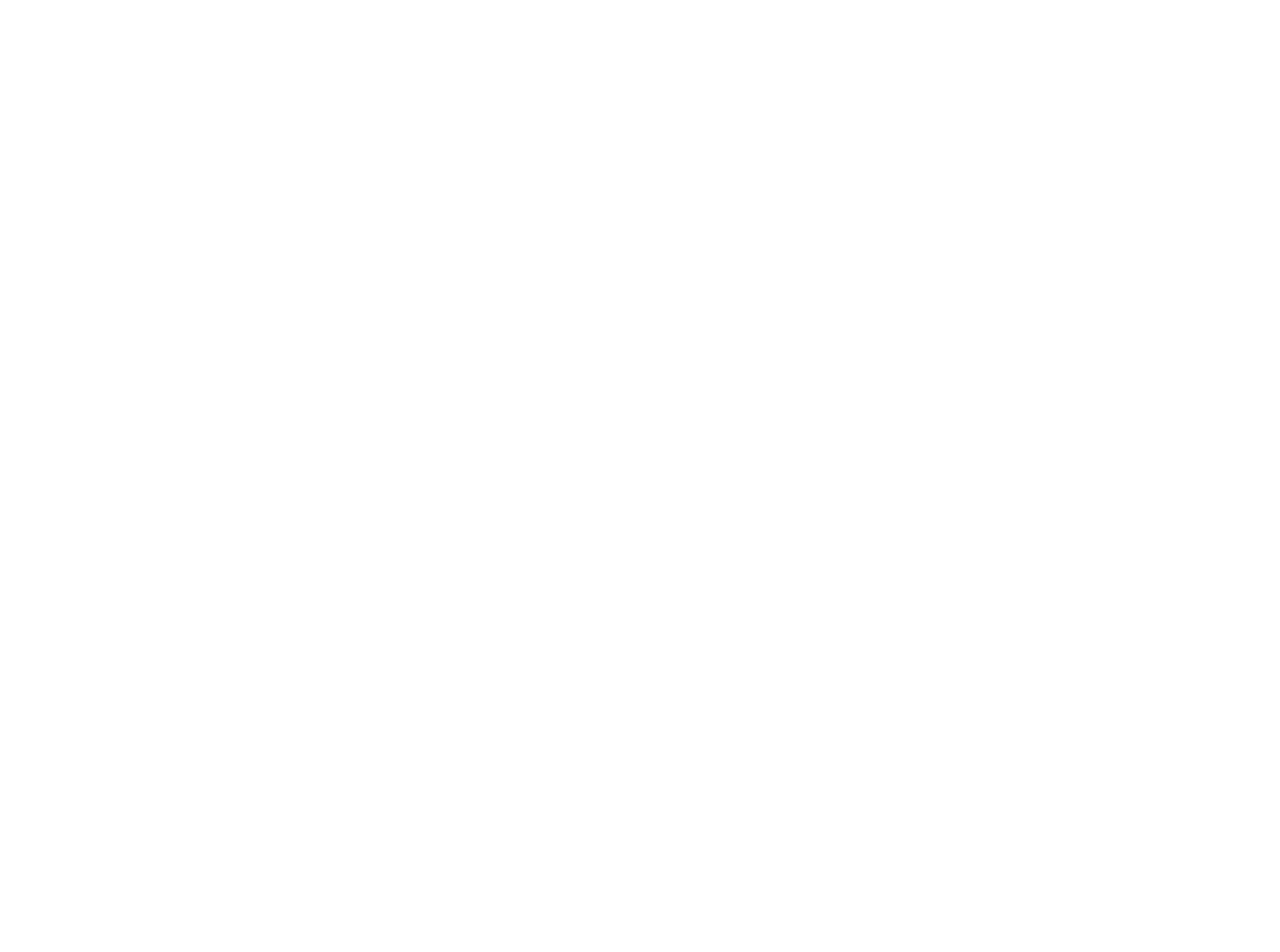
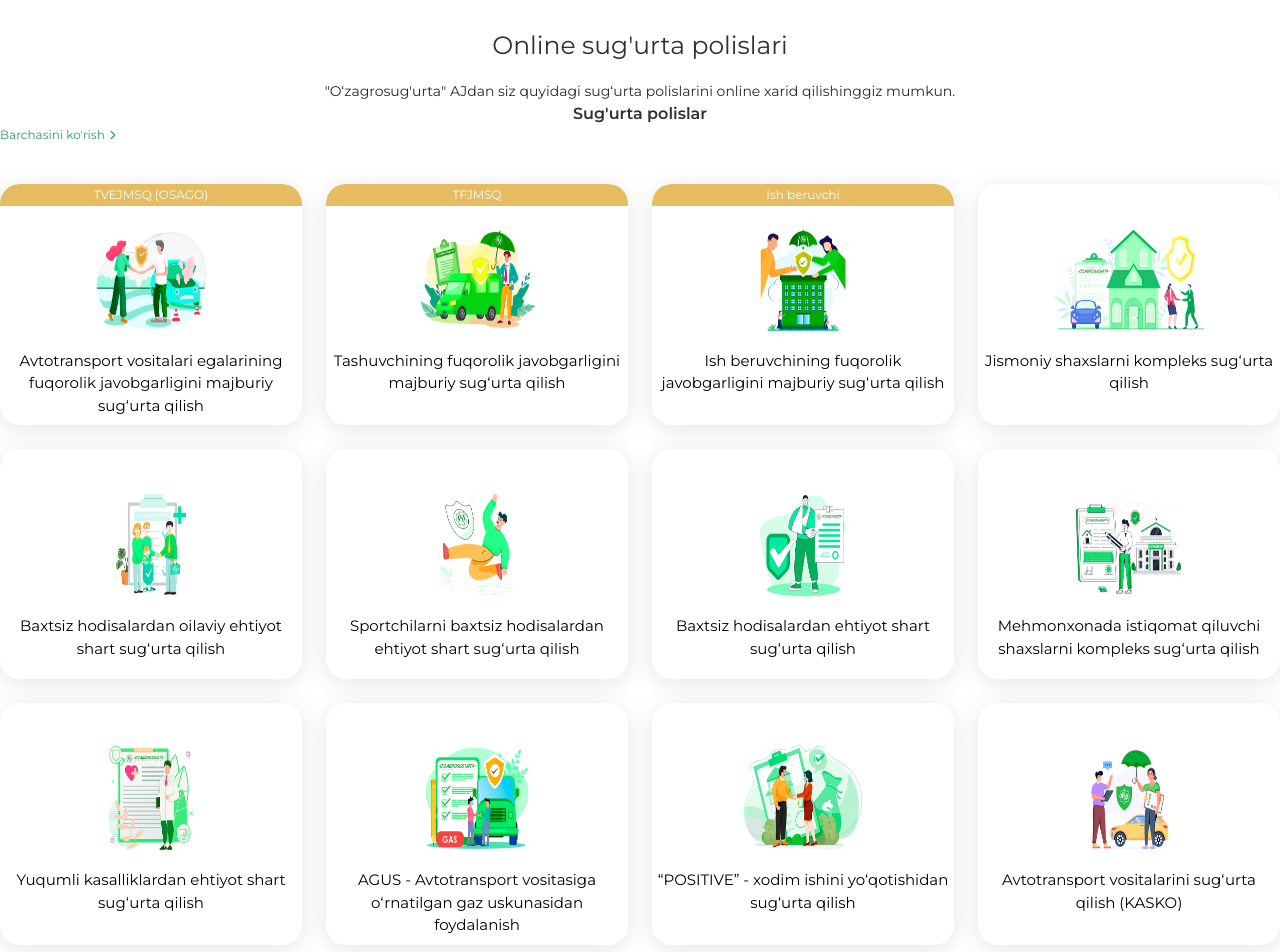
Before and after one commit to developerdiyorbek/agros-clone, a Next.js app: page / in a window 1280 px wide. Shown: the part 800-1752 px from the top of the page. Before the commit the page ends 800 px from the top, so only its background shows below. Built offline with nearby package versions, Linux system fonts and the light colour scheme.

Commit message:
section 2

```diff
--- a/app/globals.css
+++ b/app/globals.css
@@ -8,3 +8,7 @@
 .scrollbar-hide {
   scrollbar-width: none;
 }
+
+body::-webkit-scrollbar {
+  display: none;
+}
--- a/app/page.tsx
+++ b/app/page.tsx
@@ -1,9 +1,11 @@
 import Hero from "@/components/Hero";
+import Section2 from "@/components/Section2";
 
 function Page() {
   return (
     <section>
       <Hero />
+      <Section2 />
     </section>
   );
 }
--- /dev/null
+++ b/components/CardItem.tsx
@@ -0,0 +1,30 @@
+import Image from "next/image";
+
+interface IItem {
+  id: number;
+  header?: string;
+  title: string;
+}
+
+function CardItem({ item }: { item: IItem }) {
+  return (
+    <div className="min-h-[230px] relative rounded-[20px] gap-6 shadow-custom text-center">
+      {item.header && (
+        <h4 className="rounded-t-[20px] w-full absolute text-white bg-[#E6BC62] py-[2px] text-[12px]">
+          {item.header}
+        </h4>
+      )}
+      <div className="size-[150px] mt-4 relative mx-auto max-md:size-[110px]">
+        <Image
+          src={`/poliseImage/item${item.id}.png`}
+          alt={`card-image-${item.id}`}
+          fill
+        />
+      </div>
+
+      <p className="text-[15px] px-1 mb-2 max-md:text-[14px]">{item.title}</p>
+    </div>
+  );
+}
+
+export default CardItem;
--- a/components/Header.tsx
+++ b/components/Header.tsx
@@ -6,9 +6,9 @@
 
 function Header() {
   return (
-    <header>
+    <header className="sticky top-0 z-50">
       <HeaderTop />
-      <div className="shadow-lg">
+      <div className={`shadow-lg bg-white`}>
         <div className="container max-lg:px-4 mx-auto py-3 flex justify-between items-center">
           <Logo />
           <div className="flex items-center gap-1 max-lg:hidden">
--- a/components/HeaderTop.tsx
+++ b/components/HeaderTop.tsx
@@ -7,7 +7,7 @@
 
 function HeaderTop() {
   return (
-    <div className="bg-[#2A9E43] py-2 text-white lg:block hidden">
+    <div className={`bg-[#2A9E43] py-2 text-white lg:block hidden`}>
       <div className="container mx-auto flex items-center justify-between text-[14px]">
         <div className="flex items-center gap-4 ">
           <Link
--- a/components/Hero.tsx
+++ b/components/Hero.tsx
@@ -9,10 +9,11 @@
 
 function Hero() {
   return (
-    <div className="w-full">
+    <div className="w-full max-md:mb-4 mb-32">
       <div className="hidden lg:block">
         <Swiper
           spaceBetween={30}
+          loop={true}
           effect="fade"
           autoplay={{ delay: 3000, disableOnInteraction: false }}
           modules={[EffectFade]}
@@ -43,6 +44,7 @@
         <Swiper
           slidesPerView={1}
           spaceBetween={30}
+          loop={true}
           autoplay={true}
           keyboard={{
             enabled: true,
--- /dev/null
+++ b/components/Section2.tsx
@@ -0,0 +1,49 @@
+import { onlineInsurance } from "@/constants";
+import CardItem from "./CardItem";
+import Link from "next/link";
+import { ChevronRight } from "lucide-react";
+import React from "react";
+
+function Section2() {
+  return (
+    <>
+      <div className="container mx-auto max-lg:px-4 max-lg:mb-5">
+        <div className="lg:text-center lg:mb-10 max-lg:flex max-lg:justify-between max-lg:mb-4">
+          <h2 className="mb-4 text-[25px] text-[#303030] hidden lg:block">
+            Online sug&apos;urta polislari
+          </h2>
+          <p className="text-[#292929] text-[14px] hidden lg:block">
+            &quot;O‘zagrosug&apos;urta&quot; AJdan siz quyidagi sug‘urta
+            polislarini online xarid qilishinggiz mumkun.
+          </p>
+
+          <h2 className="text-[16px] font-semibold text-[#303030]">
+            Sug&apos;urta polislar
+          </h2>
+          <Link
+            href={"#"}
+            className="flex items-center gap-[1px] text-[#309E5F] text-[12px]"
+          >
+            <span>Barchasini ko&apos;rish</span>
+            <ChevronRight size={14} />
+          </Link>
+        </div>
+
+        <div className="grid grid-cols-1 sm:grid-cols-2 md:grid-cols-4 gap-6">
+          {onlineInsurance.map((item) => (
+            <CardItem item={item} key={item.id} />
+          ))}
+        </div>
+      </div>
+      <div className="bg-[#28A753] p-[30px] text-center max-lg:block hidden text-white text-[16px]">
+        <p>
+          “Uzinsurance” universal sug`urta kompaniyalaridan biri bo`lib, barcha
+          turdagi avtosug`urta, Uzagrosug`urta va boshqa yuridik va jismoniy
+          shaxslarga 140 dan ortiq sug`urta qilish xizmatlarini ko`rsatadi.
+        </p>
+      </div>
+    </>
+  );
+}
+
+export default Section2;
--- a/constants/index.ts
+++ b/constants/index.ts
@@ -186,3 +186,88 @@
     desc: "Qishloq xo'jaligi texnikalarini shikastlanishdan sug'urtalash. Ushbu mahsulot sizning mulkiy manfaatlaringizni sug'urtalashga imkon beradi",
   },
 ];
+
+export const onlineInsurance = [
+  {
+    id: 1,
+    header: "TVEJMSQ (OSAGO)",
+    title:
+      "Avtotransport vositalari egalarining fuqorolik javobgarligini majburiy sugʻurta qilish",
+  },
+  {
+    id: 2,
+    header: "TFJMSQ",
+    title: "Tashuvchining fuqorolik javobgarligini majburiy sugʻurta qilish",
+  },
+  {
+    id: 3,
+    header: "Ish beruvchi",
+    title: "Ish beruvchining fuqorolik javobgarligini majburiy sugʻurta qilish",
+  },
+  {
+    id: 4,
+    title: "Jismoniy shaxslarni kompleks sugʻurta qilish",
+  },
+  {
+    id: 5,
+    title: "Baxtsiz hodisalardan oilaviy ehtiyot shart sugʻurta qilish",
+  },
+  {
+    id: 6,
+    title: "Sportchilarni baxtsiz hodisalardan ehtiyot shart sugʻurta qilish",
+  },
+  {
+    id: 7,
+    title: "Baxtsiz hodisalardan ehtiyot shart sugʻurta qilish",
+  },
+  {
+    id: 8,
+    title:
+      "Mehmonxonada istiqomat qiluvchi shaxslarni kompleks sugʻurta qilish",
+  },
+  {
+    id: 9,
+    title: "Yuqumli kasalliklardan ehtiyot shart sugʻurta qilish",
+  },
+  {
+    id: 10,
+    title:
+      "AGUS - Avtotransport vositasiga oʻrnatilgan gaz uskunasidan foydalanish",
+  },
+  {
+    id: 11,
+    title: "“POSITIVE” - xodim ishini yo‘qotishidan sug‘urta qilish",
+  },
+  {
+    id: 12,
+    title: "Avtotransport vositalarini sugʻurta qilish (KASKO)",
+  },
+  {
+    id: 13,
+    title: "Talabalarni baxtsiz hodisalardan sugʻurta qilish",
+  },
+  {
+    id: 14,
+    title:
+      "Bolalarni maktab ta'tili davrida oromgoh va boshqa dam olish maskanlarida",
+  },
+  {
+    id: 15,
+    title: "O'quvchilarni baxtsiz hodisalardan sugʻurta qilish",
+  },
+  {
+    id: 16,
+    title:
+      "Ommaviy tadbir tomoshabinlarini baxtsiz hodisalardan sugʻurta qilish",
+  },
+  {
+    id: 17,
+    title:
+      "Xalqaro yoʻnalishda qatnovchi avtobus yoʻlovchilarini baxtsiz hodisalardan ehtiyot shart",
+  },
+  {
+    id: 18,
+    title:
+      "Ipoteka kreditlari bo‘yicha garovga qo‘yilayotgan uy-joyni sug‘urta qilish",
+  },
+];
--- a/tailwind.config.ts
+++ b/tailwind.config.ts
@@ -8,6 +8,9 @@
   ],
   theme: {
     extend: {
+      boxShadow: {
+        custom: "0 4px 24px 0 rgba(0, 0, 0, 0.1)",
+      },
       colors: {
         background: "var(--background)",
         foreground: "var(--foreground)",
```
Also changed, not shown: public/poliseImage/item18.png (renamed from public/poliseImage/item19.png).
